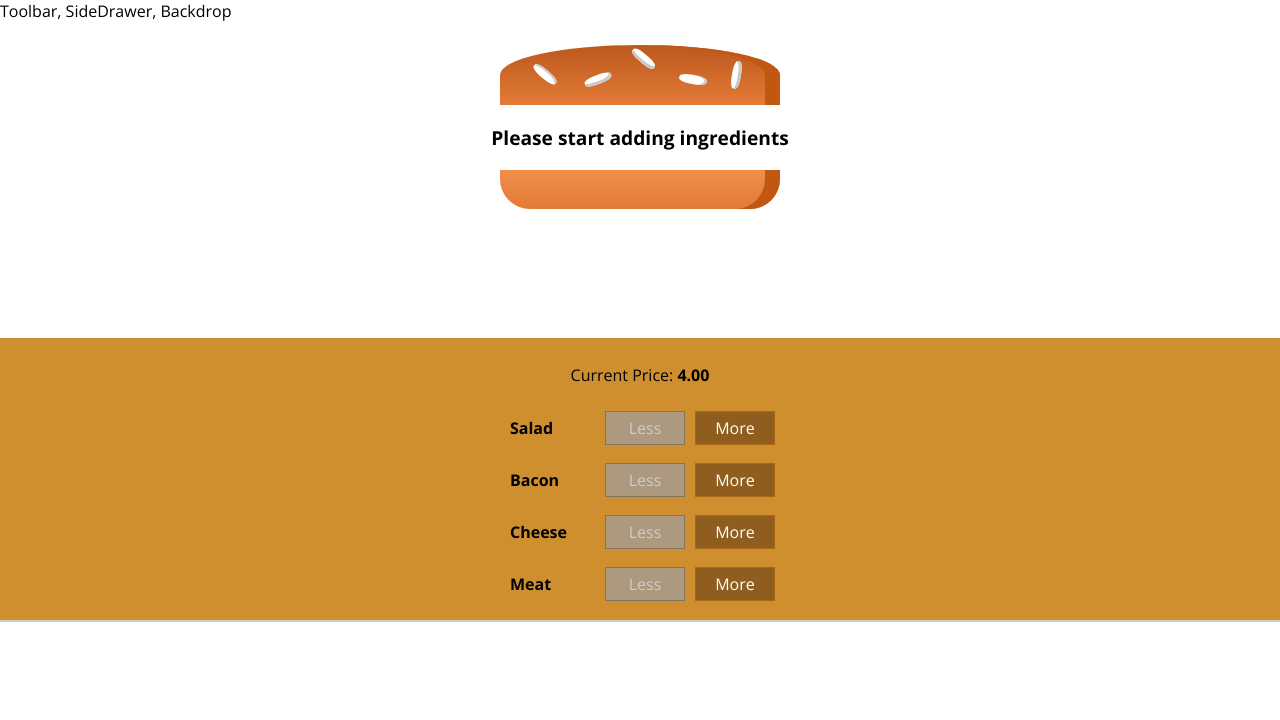
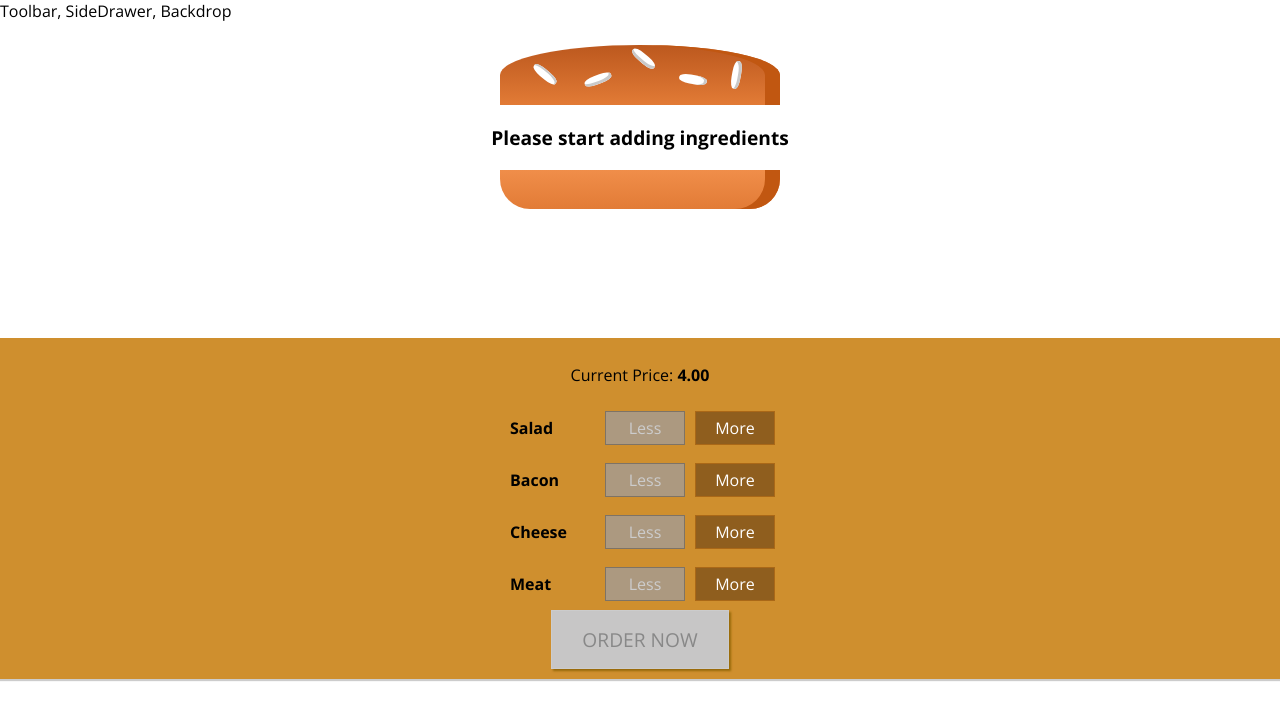
Before and after one commit to thiagoleet/react-burger-shop, a React app: page / in a window 1280 px wide. Shown: the top 720 px of the page. Built offline with nearby package versions, Linux system fonts and the light colour scheme.

Commit message:
Added ORDER NOW button

```diff
--- a/src/components/Burger/BuildControls/BuildControls.css
+++ b/src/components/Burger/BuildControls/BuildControls.css
@@ -8,3 +8,45 @@
   margin: auto;
   padding: 10px 0;
 }
+
+.OrderButton {
+  background-color: #dad735;
+  outline: none;
+  cursor: pointer;
+  border: 1px solid #966909;
+  color: #966909;
+  font-family: inherit;
+  font-size: 1.2em;
+  padding: 15px 30px;
+  box-shadow: 2px 2px 2px #966909;
+}
+
+.OrderButton:hover,
+.OrderButton:active {
+  background-color: #a0db41;
+  border: 1px solid #966909;
+  color: #966909;
+}
+
+.OrderButton:disabled {
+  background-color: #c7c6c6;
+  cursor: not-allowed;
+  border: 1px solid #ccc;
+  color: #888888;
+}
+
+.OrderButton:not(:disabled) {
+  animation: enable 0.3s linear;
+}
+
+@keyframes enable {
+  0% {
+    transform: scale(1);
+  }
+  60% {
+    transform: scale(1.1);
+  }
+  100% {
+    transform: scale(1);
+  }
+}
--- a/src/components/Burger/BuildControls/BuildControls.js
+++ b/src/components/Burger/BuildControls/BuildControls.js
@@ -23,6 +23,9 @@
         disabled={props.disabled[ctrl.type]}
       />
     ))}
+    <button disabled={!props.purchaseabled} className={classes.OrderButton}>
+      ORDER NOW
+    </button>
   </div>
 );
 
--- a/src/containers/BurgerBuilder/BurgerBuilder.js
+++ b/src/containers/BurgerBuilder/BurgerBuilder.js
@@ -21,6 +21,7 @@
         meat: 0,
       },
       totalPrice: 4,
+      purchaseabled: false,
     };
   }
 
@@ -35,6 +36,7 @@
     const oldPrice = this.state.totalPrice;
     const newPrice = oldPrice + priceAddition;
     this.setState({ totalPrice: newPrice, ingredients: updatedIngredients });
+    this.updatePurchaseState(updatedIngredients);
   };
 
   removeIngredientHandler = (type) => {
@@ -51,6 +53,19 @@
     const oldPrice = this.state.totalPrice;
     const newPrice = oldPrice - priceAddition;
     this.setState({ totalPrice: newPrice, ingredients: updatedIngredients });
+    this.updatePurchaseState(updatedIngredients);
+  };
+
+  updatePurchaseState = (ingredients) => {
+    const sum = Object.keys(ingredients)
+      .map((igKey) => {
+        return ingredients[igKey];
+      })
+      .reduce((sum, el) => {
+        return sum + el;
+      }, 0);
+
+    this.setState({ purchaseabled: sum > 0 });
   };
 
   render() {
@@ -70,6 +85,7 @@
           ingredientRemoved={this.removeIngredientHandler}
           disabled={disabledInfo}
           price={this.state.totalPrice}
+          purchaseabled={this.state.purchaseabled}
         ></BuildControls>
       </Aux>
     );
```
